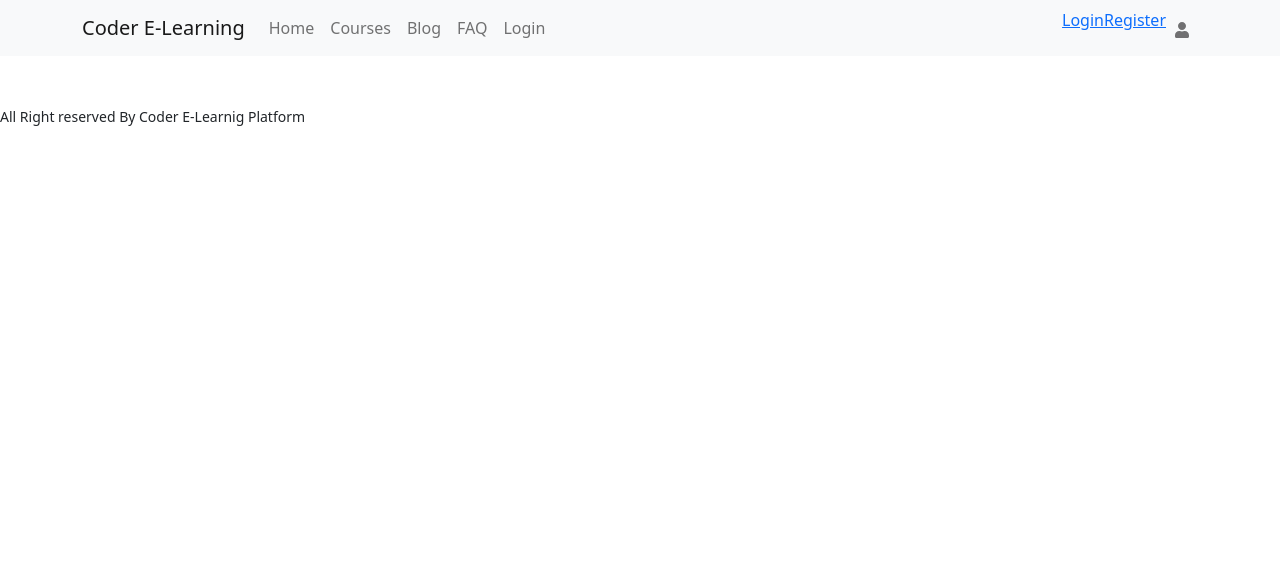
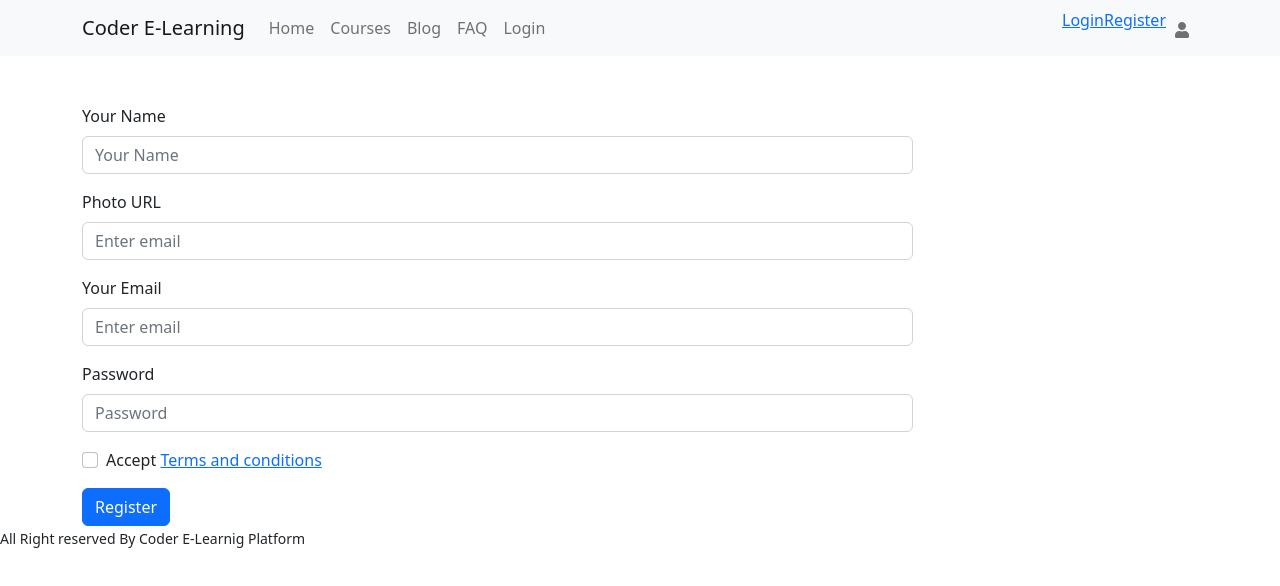
Before and after one commit to Nayem-Mursalin/Coder-E-Learning-Client, a React (Create React App) app: page /register in a window 1280 px wide. Shown: the top 586 px of the page. Built offline with nearby package versions, Linux system fonts and the light colour scheme; no server answers.

Commit message:
Log in Register

```diff
--- a/src/AuthProvider/AuthProvider.js
+++ b/src/AuthProvider/AuthProvider.js
@@ -1,5 +1,5 @@
 import React, { createContext, useEffect, useState, } from 'react';
-import { getAuth, onAuthStateChanged, signInWithPopup, signOut } from 'firebase/auth';
+import { createUserWithEmailAndPassword, getAuth, onAuthStateChanged, signInWithEmailAndPassword, signInWithPopup, signOut } from 'firebase/auth';
 import app from '../firebase/firebase.config';
 
 export const AuthContext = createContext();
@@ -10,6 +10,14 @@ const AuthProvider = ({ children }) => {
 
     const providerLogin = (provider) => {
         return signInWithPopup(auth, provider)
+    }
+
+    const createUser = (email, password) => {
+        return createUserWithEmailAndPassword(auth, email, password);
+    }
+
+    const signIn = (email, password) => {
+        return signInWithEmailAndPassword(auth, email, password)
     }
 
     const logOut = () => {
@@ -28,7 +36,7 @@ const AuthProvider = ({ children }) => {
         }
     }, [])
 
-    const authInfo = { user, providerLogin, logOut }
+    const authInfo = { user, providerLogin, logOut, createUser, signIn }
 
     return (
         <div>
--- a/src/pages/Login/Login.js
+++ b/src/pages/Login/Login.js
@@ -2,24 +2,68 @@ import { GoogleAuthProvider } from 'firebase/auth';
 import React, { useContext } from 'react';
 import { AuthContext } from '../../AuthProvider/AuthProvider';
 import Button from 'react-bootstrap/Button';
-import Form from 'react-bootstrap/Form';
+import { Form } from 'react-bootstrap';
+import { useNavigate } from 'react-router-dom';
+
 
 const Login = () => {
 
-    const { providerLogin } = useContext(AuthContext);
-    const googleProvider = new GoogleAuthProvider()
+    const { providerLogin, signIn } = useContext(AuthContext);
+    const googleProvider = new GoogleAuthProvider();
+
+    const navigate = useNavigate()
 
     const handleGoogleSignIn = () => {
         providerLogin(googleProvider)
             .then(result => {
                 const user = result.user;
                 console.log(user);
+                navigate('/');
             })
             .catch(error => console.error(error))
     }
+
+    const handleSubmmit = (event) => {
+        event.preventDefault();
+        const form = event.target;
+        const email = form.email.value;
+        const password = form.password.value;
+        console.log(email, password);
+        signIn(email, password)
+            .then(result => {
+                const user = result.user;
+                console.log(user);
+                form.reset();
+            })
+            .catch(error => {
+                console.error(error);
+            })
+            .finally(() => {
+
+            })
+
+    }
+
     return (
         <div>
-            <h2>This is Log in</h2>
+            <Form onSubmit={handleSubmmit}>
+                <Form.Group className="mb-3" controlId="formBasicEmail">
+                    <Form.Label>Email address</Form.Label>
+                    <Form.Control name="email" type="email" placeholder="Enter email" required />
+
+                </Form.Group>
+
+                <Form.Group className="mb-3" controlId="formBasicPassword">
+                    <Form.Label>Password</Form.Label>
+                    <Form.Control name="password" type="password" placeholder="Password" required />
+                </Form.Group>
+                <Button variant="primary" type="submit">
+                    Login
+                </Button>
+                <Form.Text className="text-danger">
+
+                </Form.Text>
+            </Form>
             <button onClick={handleGoogleSignIn}>Google Login</button>
         </div>
     );
--- a/src/pages/Login/Register.js
+++ b/src/pages/Login/Register.js
@@ -1,10 +1,65 @@
-import React from 'react';
+import React, { useContext } from 'react';
+import Button from 'react-bootstrap/Button';
+import Form from 'react-bootstrap/Form';
+import { Link } from 'react-router-dom';
+import { AuthContext } from '../../AuthProvider/AuthProvider';
+
+
 
 const Register = () => {
+
+    const { createUser } = useContext(AuthContext);
+
+    const handleSubmit = (event) => {
+        event.preventDefault();
+        const form = event.target;
+        const name = form.name.value;
+        const email = form.email.value;
+        const photoURL = form.photoURL.value;
+        const password = form.password.value;
+
+        createUser(email, password)
+            .then(result => {
+                const user = result.user;
+                console.log(user);
+                form.reset();
+            })
+            .catch(e => {
+                console.error(e);
+            })
+    }
+
     return (
-        <div>
+        <Form onSubmit={handleSubmit}>
+            <Form.Group className="mb-3" controlId="formBasicEmail">
+                <Form.Label>Your Name</Form.Label>
+                <Form.Control name="name" type="text" placeholder="Your Name" />
+            </Form.Group>
+            <Form.Group className="mb-3" controlId="formBasicEmail">
+                <Form.Label>Photo URL</Form.Label>
+                <Form.Control name="photoURL" type="text" placeholder="Enter email" />
+            </Form.Group>
+            <Form.Group className="mb-3" controlId="formBasicEmail">
+                <Form.Label>Your Email</Form.Label>
+                <Form.Control name="email" type="email" placeholder="Enter email" required />
+            </Form.Group>
 
-        </div>
+            <Form.Group className="mb-3" controlId="formBasicPassword">
+                <Form.Label>Password</Form.Label>
+                <Form.Control name="password" type="password" placeholder="Password" required />
+            </Form.Group>
+            <Form.Group className="mb-3" controlId="formBasicCheckbox">
+                <Form.Check
+                    type="checkbox"
+                    label={<>Accept <Link to="/terms">Terms and conditions</Link></>} />
+            </Form.Group>
+            <Button variant="primary" type="submit">
+                Register
+            </Button>
+            <Form.Text className="text-danger">
+
+            </Form.Text>
+        </Form>
     );
 };
 
--- a/src/pages/Shared/Header/Header.js
+++ b/src/pages/Shared/Header/Header.js
@@ -6,6 +6,7 @@ import { AuthContext } from '../../../AuthProvider/AuthProvider';
 import { FaUser } from 'react-icons/fa';
 import { Image } from 'react-bootstrap';
 import { Link } from 'react-router-dom';
+import Button from 'react-bootstrap/Button';
 
 const Header = () => {
     const { user, logOut } = useContext(AuthContext);
@@ -33,7 +34,7 @@ const Header = () => {
                                 user?.uid ?
                                     <>
                                         <span>{user?.displayName}</span>
-                                        <button variant='light' onClick={handleLogout}>Logout</button>
+                                        <Button variant='light' onClick={handleLogout}>Logout</Button>
                                     </>
                                     :
                                     <>
```
